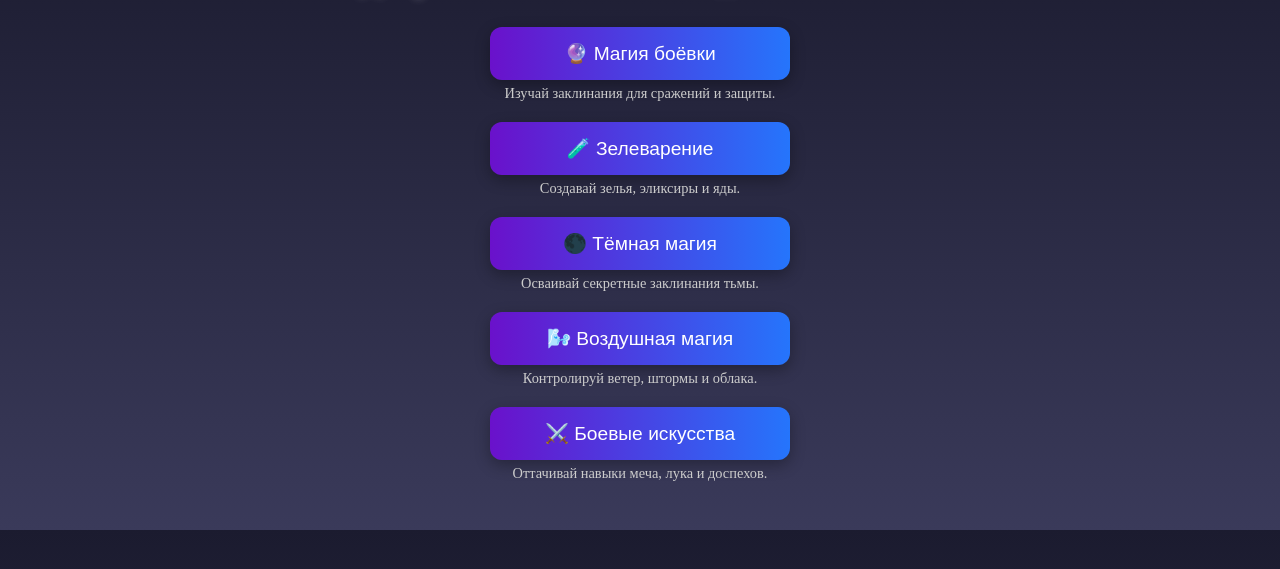
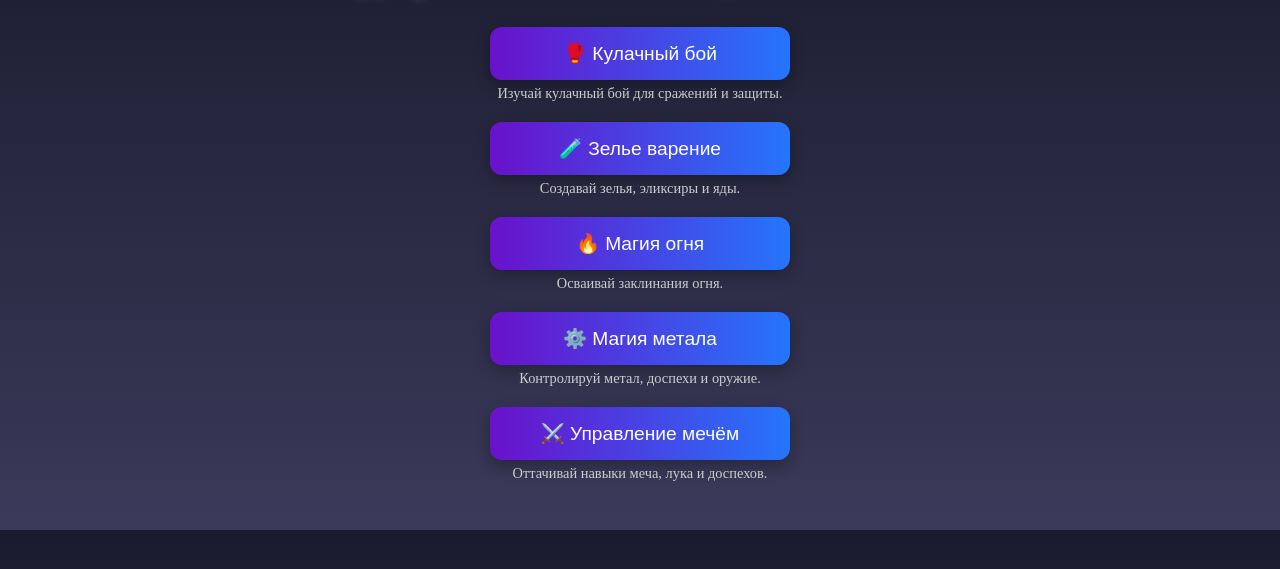
Before and after one commit to Bogdan-Borunov/DungeonsAndDragons, a plain HTML site: page index.html in a window 1280 px wide. Shown: the part 95-664 px from the top of the page. Drawn offline with Linux system fonts and the light colour scheme; a script that the page names is missing.

Commit message:
Initial commit

```diff
--- a/index.html
+++ b/index.html
@@ -50,28 +50,28 @@
 
 <h2>Добро пожаловать в Академию магии!</h2>
 
-<button class="course-button" onclick="selectCourse('Магия боёвки')">
-    🔮 Магия боёвки
+<button class="course-button" onclick="selectCourse('Кулачный бой')">
+    🥊 Кулачный бой
 </button>
-<div class="description">Изучай заклинания для сражений и защиты.</div>
+<div class="description">Изучай кулачный бой для сражений и защиты.</div>
 
-<button class="course-button" onclick="selectCourse('Зелеварение')">
-    🧪 Зелеварение
+<button class="course-button" onclick="selectCourse('Зелье варение')">
+    🧪 Зелье варение
 </button>
 <div class="description">Создавай зелья, эликсиры и яды.</div>
 
-<button class="course-button" onclick="selectCourse('Тёмная магия')">
-    🌑 Тёмная магия
+<button class="course-button" onclick="selectCourse('Магия огня')">
+    🔥 Магия огня
 </button>
-<div class="description">Осваивай секретные заклинания тьмы.</div>
+<div class="description">Осваивай заклинания огня.</div>
 
-<button class="course-button" onclick="selectCourse('Воздушная магия')">
-    🌬️ Воздушная магия
+<button class="course-button" onclick="selectCourse('Магия метала')">
+    ⚙️ Магия метала
 </button>
-<div class="description">Контролируй ветер, штормы и облака.</div>
+<div class="description">Контролируй метал, доспехи и оружие.</div>
 
-<button class="course-button" onclick="selectCourse('Боевые искусства')">
-    ⚔️ Боевые искусства
+<button class="course-button" onclick="selectCourse('Управление мечём')">
+    ⚔️ Управление мечём
 </button>
 <div class="description">Оттачивай навыки меча, лука и доспехов.</div>
 
```
